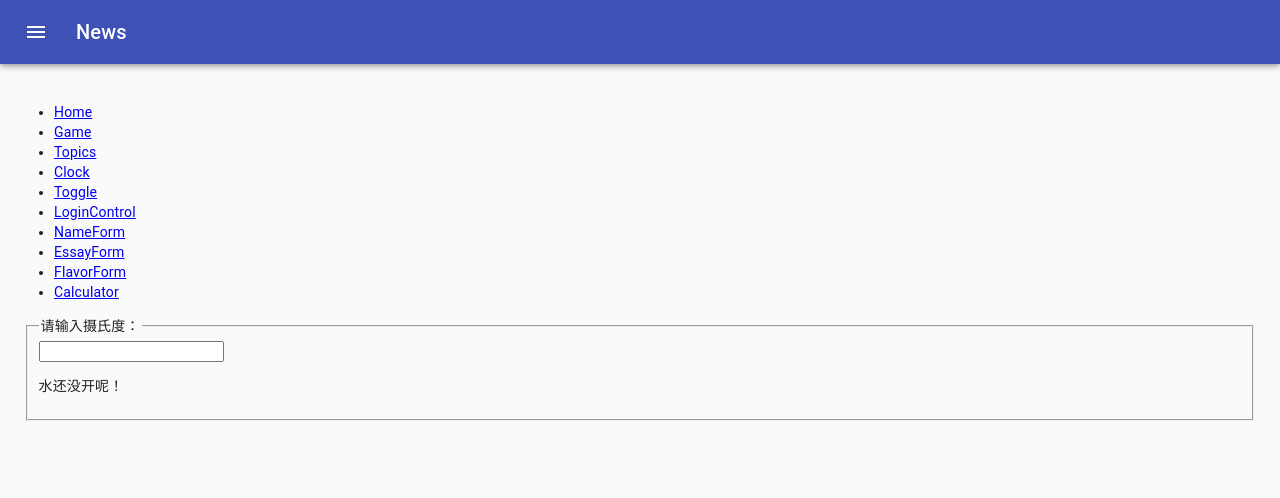
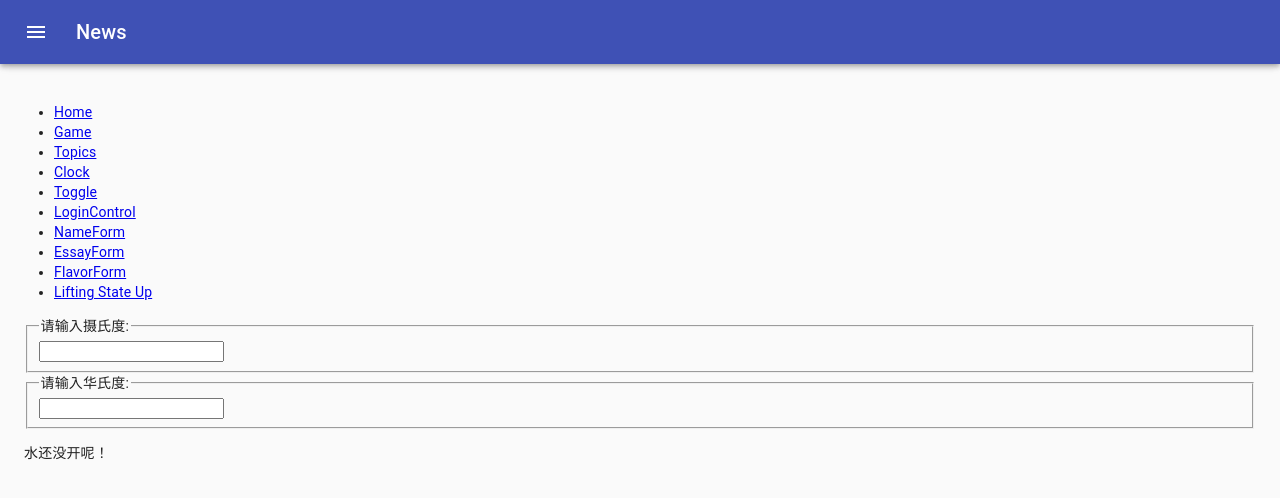
Before and after one commit to AemonCao/ts-react-material-ui, a React (Create React App) app: page /Calculator in a window 1280 px wide. Shown: the top 498 px of the page. Built offline with nearby package versions, Linux system fonts and the light colour scheme.

Commit message:
LiftingStateUp

```diff
--- a/src/Router/index.tsx
+++ b/src/Router/index.tsx
@@ -15,7 +15,7 @@ import LoginControl from "../components/LoginControl/LoginControl";
 import NameForm from "../components/Form/NameForm";
 import EssayForm from "../components/Form/EssayForm";
 import FlavorForm from "../components/Form/FlavorForm";
-import Calculator from "../components/LiftingStateUp/Calculator";
+import { Calculator } from "../components/LiftingStateUp/Calculator";
 
 import {
   makeStyles,
@@ -205,7 +205,7 @@ const App: React.FC = () => {
                   <Link to="/FlavorForm">FlavorForm</Link>
                 </li>
                 <li>
-                  <Link to="/Calculator">Calculator</Link>
+                  <Link to="/Calculator">Lifting State Up</Link>
                 </li>
               </ul>
             </nav>
--- a/src/components/LiftingStateUp/BoilingVerdict.tsx
+++ b/src/components/LiftingStateUp/BoilingVerdict.tsx
@@ -6,7 +6,7 @@ interface IProps {
   celsius: number;
 }
 
-export default class BoilingVerdict extends React.Component<IProps, IState> {
+export class BoilingVerdict extends React.Component<IProps, IState> {
   constructor(props: IProps) {
     super(props);
     this.state = {};
--- a/src/components/LiftingStateUp/Calculator.tsx
+++ b/src/components/LiftingStateUp/Calculator.tsx
@@ -1,31 +1,73 @@
 import React from "react";
-import BoilingVerdict from "./BoilingVerdict";
+import { TemperatureInput } from "./TemperatureInput";
+import { BoilingVerdict } from "./BoilingVerdict";
 
 interface IState {
+  scale: string;
   temperature: string;
 }
 
 interface IProps {}
 
-export default class Calculator extends React.Component<IProps, IState> {
+export class Calculator extends React.Component<IProps, IState> {
   constructor(props: IProps) {
     super(props);
-    this.handleChange = this.handleChange.bind(this);
-    this.state = { temperature: "" };
+    this.handleCelsiusChange = this.handleCelsiusChange.bind(this);
+    this.handleFahrenheitChange = this.handleFahrenheitChange.bind(this);
+    this.state = { scale: "c", temperature: "" };
   }
 
-  handleChange(e: React.ChangeEvent<HTMLInputElement>) {
-    this.setState({ temperature: e.target.value });
+  handleCelsiusChange(temperature: string) {
+    this.setState({ scale: "c", temperature });
+  }
+
+  handleFahrenheitChange(temperature: string) {
+    this.setState({ scale: "f", temperature });
   }
 
   render() {
+    const scale = this.state.scale;
     const temperature = this.state.temperature;
+    const celsius =
+      scale === "f" ? tryConvert(temperature, toCelsius) : temperature;
+    const fahrenheit =
+      scale === "c" ? tryConvert(temperature, toFahrenheit) : temperature;
+
     return (
-      <fieldset>
-        <legend>请输入摄氏度：</legend>
-        <input value={temperature} onChange={this.handleChange} />
-        <BoilingVerdict celsius={parseFloat(temperature)} />
-      </fieldset>
+      <div>
+        <TemperatureInput
+          scale="c"
+          temperature={celsius}
+          onTemperatureChange={this.handleCelsiusChange}
+        />
+        <TemperatureInput
+          scale="f"
+          temperature={fahrenheit}
+          onTemperatureChange={this.handleFahrenheitChange}
+        />
+        <BoilingVerdict celsius={parseFloat(celsius)} />
+      </div>
     );
   }
 }
+
+function toCelsius(fahrenheit: number): number {
+  return ((fahrenheit - 32) * 5) / 9;
+}
+
+function toFahrenheit(celsius: number): number {
+  return (celsius * 9) / 5 + 32;
+}
+
+function tryConvert(
+  temperature: string,
+  convert: (a: number) => number
+): string {
+  const input = parseFloat(temperature);
+  if (Number.isNaN(input)) {
+    return "";
+  }
+  const output = convert(input);
+  const rounded = Math.round(output * 1000) / 1000;
+  return rounded.toString();
+}
--- /dev/null
+++ b/src/components/LiftingStateUp/TemperatureInput.tsx
@@ -0,0 +1,37 @@
+import React from "react";
+
+const scaleNames: { [key: string]: string } = {
+  c: "摄氏度",
+  f: "华氏度",
+};
+
+interface IState {}
+
+interface IProps {
+  scale: string;
+  temperature: string;
+  onTemperatureChange: (val: string) => void;
+}
+
+export class TemperatureInput extends React.Component<IProps, IState> {
+  constructor(props: IProps) {
+    super(props);
+    this.handleChange = this.handleChange.bind(this);
+  }
+
+  handleChange(e: React.ChangeEvent<HTMLInputElement>) {
+    this.props.onTemperatureChange(e.target.value);
+  }
+
+  render() {
+    const temperature = this.props.temperature;
+    const scale = this.props.scale;
+    console.log(temperature, scale);
+    return (
+      <fieldset>
+        <legend>请输入{scaleNames[scale]}:</legend>
+        <input value={temperature} onChange={this.handleChange} />
+      </fieldset>
+    );
+  }
+}
```
